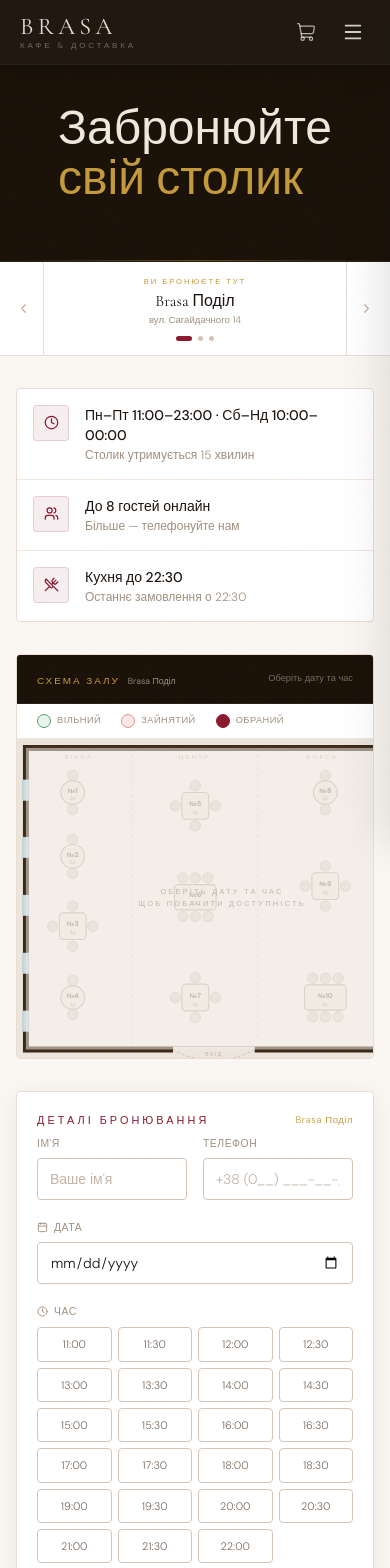
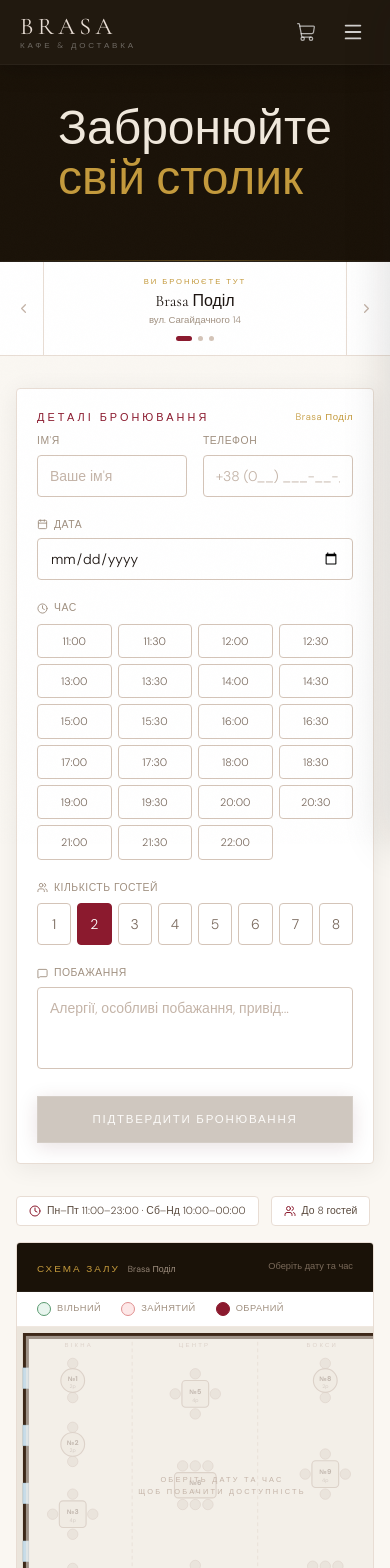
Before and after one commit to danylonahorniuk/brasa-cafe, a Next.js app: page /booking in a window 390 px wide. Shown: the top 1568 px of the page. Built offline with nearby package versions, Linux system fonts and the light colour scheme.

Commit message:
mobile: booking — form first on mobile (order), compact info chips, hide info cards

```diff
--- a/src/app/booking/page.tsx
+++ b/src/app/booking/page.tsx
@@ -420,9 +420,24 @@ export default function BookingPage() {
       <div className="max-w-7xl mx-auto px-4 sm:px-6 py-8 sm:py-12">
         <div className={`grid grid-cols-1 lg:grid-cols-2 gap-8 lg:gap-16 items-start ${animClass}`}>
 
-          {/* ── Ліва колонка ── */}
-          <div>
-            <div className="mb-8 rounded-sm overflow-hidden" style={{ background: "#fff", border: "1px solid #e8ddd4" }}>
+          {/* ── Ліва колонка (план залу) ── */}
+          <div className="order-2 lg:order-1">
+            {/* Інфо-рядок — тільки мобіль */}
+            <div className="lg:hidden mb-4 flex items-center gap-3 flex-wrap">
+              {[
+                { icon: Clock, text: location.hours },
+                { icon: Users, text: "До 8 гостей" },
+              ].map(({ icon: Icon, text }) => (
+                <div key={text} className="flex items-center gap-1.5 px-3 py-1.5 rounded-sm"
+                  style={{ background: "#fff", border: "1px solid #e8ddd4" }}>
+                  <Icon size={12} color="#8b1a2e" />
+                  <span className="text-[0.65rem]" style={{ color: "#5a4a3e" }}>{text}</span>
+                </div>
+              ))}
+            </div>
+
+            {/* Інфо-картки — тільки десктоп */}
+            <div className="mb-8 rounded-sm overflow-hidden hidden lg:block" style={{ background: "#fff", border: "1px solid #e8ddd4" }}>
               {[
                 { icon: Clock,           title: location.hours,       sub: "Столик утримується 15 хвилин" },
                 { icon: Users,           title: "До 8 гостей онлайн", sub: "Більше — телефонуйте нам"      },
@@ -497,7 +512,7 @@ export default function BookingPage() {
           </div>
 
           {/* ── Форма ── */}
-          <form onSubmit={handleSubmit} className="space-y-5 p-5 sm:p-8 rounded-sm"
+          <form onSubmit={handleSubmit} className="order-1 lg:order-2 space-y-5 p-5 sm:p-8 rounded-sm"
             style={{ background: "#fff", border: "1px solid #e8ddd4", boxShadow: "0 4px 24px rgba(28,20,16,0.07)" }}>
             <div className="flex items-center justify-between mb-2">
               <p className="section-label">Деталі бронювання</p>
@@ -551,7 +566,8 @@ export default function BookingPage() {
             {canShowTables && !form.tableId && (
               <div className="flex items-center gap-2 px-3 py-2 rounded-sm text-[0.68rem]"
                 style={{ background: "rgba(196,154,60,0.07)", border: "1px solid rgba(196,154,60,0.2)", color: "#a07830" }}>
-                ↑ Оберіть столик на схемі залу вище
+                <span className="lg:hidden">↑ Оберіть столик на схемі залу нижче</span>
+              <span className="hidden lg:inline">← Оберіть столик на схемі залу зліва</span>
               </div>
             )}
             {form.tableId > 0 && selectedTable && (
```
